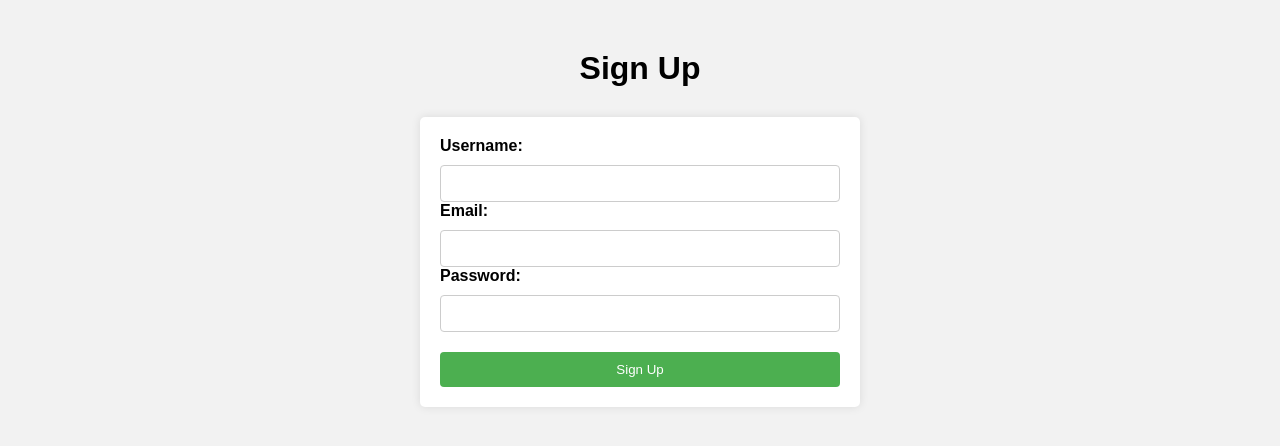
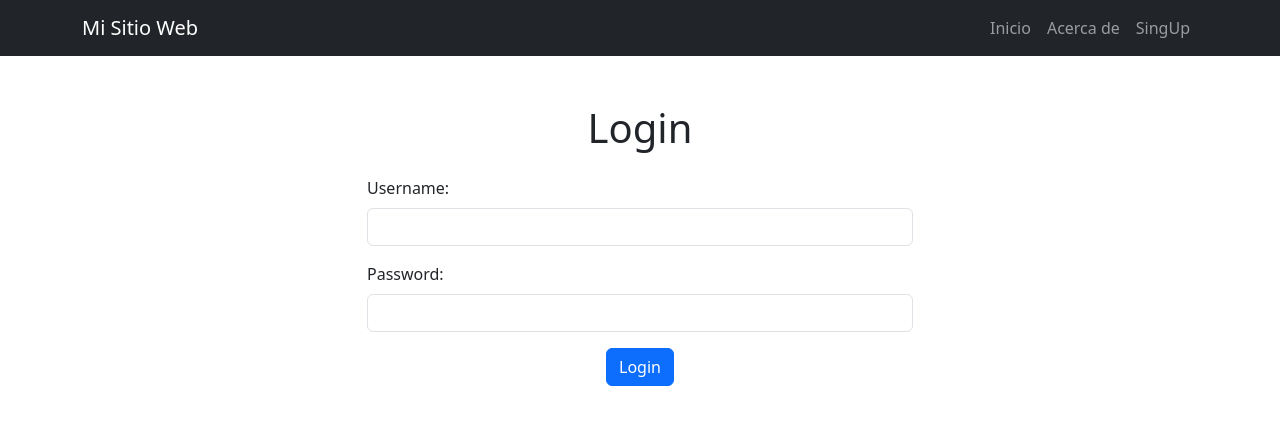
Before and after one commit to Jhojan98/rentCars, a Flask app: page / in a window 1280 px wide. Shown: the top 446 px of the page. Run offline with Flask 3, Linux system fonts and the light colour scheme; some libraries are stand-ins or nearby versions.

Commit message:
login in process

```diff
--- a/main.py
+++ b/main.py
@@ -5,11 +5,16 @@ app = Flask(__name__)
 
 @app.route('/')
 def home():
-    return render_template('signup.html')
+    return render_template('login.html')
+
+@app.route('/SignUp')
+def render_singup():
+    return render_template('signUp.html')
 
 @app.route('/signup', methods=['POST'])
 def signup():
     return handle_signup(request.form)
 
+
 if __name__ == '__main__':
     app.run()
--- /dev/null
+++ b/requirements.txt
@@ -0,0 +1 @@
+Flask 2.3.2
--- a/templates/login.html
+++ b/templates/login.html
@@ -1,76 +1,60 @@
 <!DOCTYPE html>
-<html lang="en">
+<html>
 <head>
-    <meta charset="UTF-8" />
-    <meta name="viewport" content="width=device-width, initial-scale=1, shrink-to-fit=no" />
-    <meta http-equiv="x-ua-compatible" content="ie=edge" />
-    <script defer src="https://pyscript.net/alpha/pyscript.js"></script>
-    <py-script src="/main.py"></py-script>
-    <title>Rentcars</title>
-    <!-- MDB icon -->
-    <link rel="icon" href="img/logo.png" type="image/x-icon" />
-    <!-- Font Awesome -->
-    <link
-      rel="stylesheet"
-      href="https://cdnjs.cloudflare.com/ajax/libs/font-awesome/6.0.0/css/all.min.css"
-    />
-    <!-- Google Fonts Roboto -->
-    <link
-      rel="stylesheet"
-      href="https://fonts.googleapis.com/css2?family=Roboto:wght@300;400;500;700;900&display=swap"
-    />
-    <!-- MDB -->
-    <link rel="stylesheet" href="css/mdb.min.css" />
-    <link rel="stylesheet" href="css/estilo.css" />
-
+  <title>Login</title>
+  <!-- Agrega aquí los enlaces a los archivos CSS de Bootstrap -->
+  <link rel="stylesheet" href="https://cdnjs.cloudflare.com/ajax/libs/bootstrap/5.3.0/css/bootstrap.min.css">
+  <link href="https://cdn.jsdelivr.net/npm/bootstrap@5.3.0-alpha3/dist/css/bootstrap.min.css" rel="stylesheet" integrity="sha384-KK94CHFLLe+nY2dmCWGMq91rCGa5gtU4mk92HdvYe+M/SXH301p5ILy+dN9+nJOZ" crossorigin="anonymous">
 </head>
 <body>
-    <!-- Start your project here-->
-    <section class="intro">
-      <div class="mask d-flex align-items-center h-100" style="background-color: #D6D6D6;">
+  <script src="https://cdn.jsdelivr.net/npm/bootstrap@5.3.0-alpha3/dist/js/bootstrap.bundle.min.js" integrity="sha384-ENjdO4Dr2bkBIFxQpeoTz1HIcje39Wm4jDKdf19U8gI4ddQ3GYNS7NTKfAdVQSZe" crossorigin="anonymous"></script>
+
+  <nav class="navbar navbar-expand-lg navbar-dark bg-dark">
     <div class="container">
-          <div class="row justify-content-center">
-            <div class="col-12 col-md-8 col-lg-6 col-xl-5">
-              <div class="card" style="border-radius: 1rem;">
-                <div class="card-body p-5 text-center">
+      <a class="navbar-brand" href="#">Mi Sitio Web</a>
+      <button class="navbar-toggler" type="button" data-bs-toggle="collapse" data-bs-target="#navbarNav" aria-controls="navbarNav" aria-expanded="false" aria-label="Toggle navigation">
+        <span class="navbar-toggler-icon"></span>
+      </button>
+      <div class="collapse navbar-collapse" id="navbarNav">
+        <ul class="navbar-nav ms-auto">
+          <li class="nav-item">
+            <a class="nav-link" href="#">Inicio</a>
+          </li>
+          <li class="nav-item">
+            <a class="nav-link" href="#">Acerca de</a>
+          </li>
+          <li class="nav-item">
+            <a class="nav-link" href="/SignUp">SingUp</a>
+          </li>
+        </ul>
+      </div>
+    </div>
+  </nav>
 
-                  <div class="my-md-5 pb-5">
-
-                    <h1 class="fw-bold mb-0">Welcome</h1>
-
-                     <!--<i class="fas fa-user-astronaut fa-3x my-5"></i>-->
-                    <i class="fas fa-id-card fa-3x my-5"></i>
-
-                    <div class="form-outline mb-4">
-                      <input type="email" id="typeEmail" class="form-control form-control-lg" />
-                      <label class="form-label" for="typeEmail">Email</label>
+  <div class="container">
+    <div class="row justify-content-center mt-5">
+      <div class="col-md-6">
+        <h1 class="text-center mb-4">Login</h1>
+        <form action="/login" method="POST">
+          <div class="mb-3">
+            <label for="username" class="form-label">Username:</label>
+            <input type="text" id="username" name="username" class="form-control" required>
           </div>
 
-                    <div class="form-outline mb-5">
-                      <input type="password" id="typePassword" class="form-control form-control-lg" />
-                      <label class="form-label" for="typePassword">Password</label>
+          <div class="mb-3">
+            <label for="password" class="form-label">Password:</label>
+            <input type="password" id="password" name="password" class="form-control" required>
           </div>
 
-                    <button class="btn btn-primary btn-lg btn-rounded gradient-custom text-body px-5" type="submit">Login</button>
-
+          <div class="text-center">
+            <button type="submit" class="btn btn-primary">Login</button>
           </div>
-
-                  <div>
-                    <p class="mb-0">Don't have an account? <a href="signUp.html" class="text-body fw-bold">Sign Up</a></p>
-                  </div>
-
+        </form>
       </div>
     </div>
   </div>
-          </div>
-        </div>
-      </div>
-    </section>
-    <!-- End your project here-->
 
-    <!-- MDB -->
-    <script type="text/javascript" src="js/mdb.min.js"></script>
-    <!-- Custom scripts -->
-    <script type="text/javascript"></script>
+  <!-- Agrega aquí los enlaces a los archivos JS de Bootstrap -->
+  <script src="https://cdnjs.cloudflare.com/ajax/libs/bootstrap/5.3.0/js/bootstrap.bundle.min.js"></script>
 </body>
 </html>
```
Also changed, not shown: templates/test_login.html (added, +76 -0 lines). Lines whose indentation alone changed are shown as unchanged.
